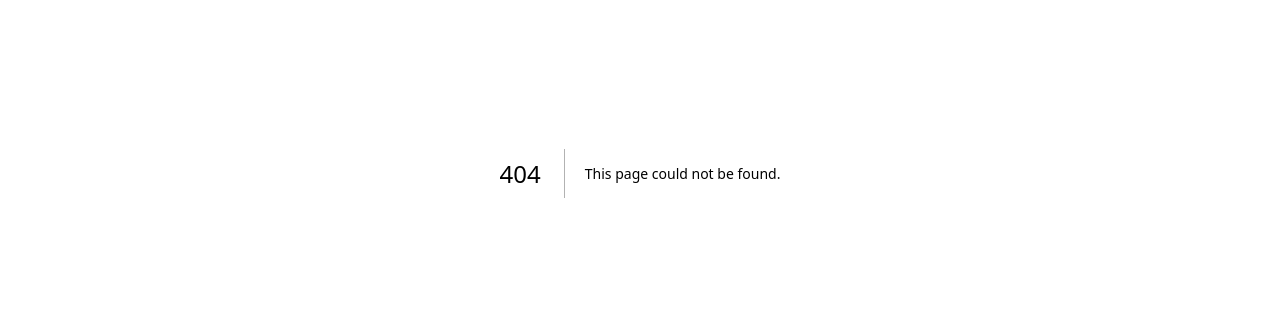
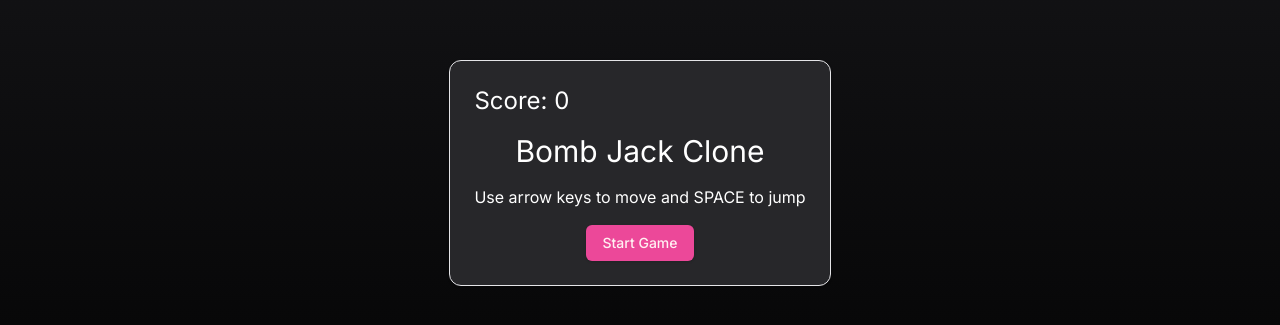
Before and after one commit to magnolia-AI/NittysProjekt-odyoo, a Next.js app: page /game in a window 1280 px wide. Before the commit this address had no page. Shown: the part 227-552 px from the top of the page. Built offline with nearby package versions, Linux system fonts and the light colour scheme.

Commit message:
Update 1 files

```diff
--- /dev/null
+++ b/app/game/page.tsx
@@ -0,0 +1,170 @@
+"use client"
+import { useEffect, useRef, useState } from 'react'
+import { Button } from '@/components/ui/button'
+import { Card } from '@/components/ui/card'
+const GAME_WIDTH = 800
+const GAME_HEIGHT = 600
+const PLAYER_SIZE = 30
+const BOMB_SIZE = 20
+const GRAVITY = 0.5
+const JUMP_FORCE = -12
+interface GameObject {
+  x: number
+  y: number
+  velocityY: number
+  velocityX: number
+}
+interface Bomb {
+  x: number
+  y: number
+  collected: boolean
+}
+export default function GamePage() {
+  const canvasRef = useRef<HTMLCanvasElement>(null)
+  const [gameStarted, setGameStarted] = useState(false)
+  const [score, setScore] = useState(0)
+  const [player, setPlayer] = useState<GameObject>({
+    x: GAME_WIDTH / 2,
+    y: GAME_HEIGHT - PLAYER_SIZE,
+    velocityY: 0,
+    velocityX: 0
+  })
+    const [bombs, setBombs] = useState<Bomb[]>([
+    { x: 100, y: 300, collected: false },
+    { x: 300, y: 200, collected: false },
+    { x: 500, y: 400, collected: false },
+    { x: 700, y: 250, collected: false },
+  ])
+  const [keys, setKeys] = useState({
+    ArrowLeft: false,
+    ArrowRight: false,
+    " ": false, // Space key
+  })
+  useEffect(() => {
+    if (!gameStarted) return
+    const handleKeyDown = (e: KeyboardEvent) => {
+      if (e.key in keys) {
+        e.preventDefault() // Prevent page scrolling when pressing space
+        setKeys(prev => ({ ...prev, [e.key]: true }))
+      }
+    }
+    const handleKeyUp = (e: KeyboardEvent) => {
+      if (e.key in keys) {
+        e.preventDefault() // Prevent page scrolling when pressing space
+        setKeys(prev => ({ ...prev, [e.key]: false }))
+      }
+    }
+    window.addEventListener('keydown', handleKeyDown)
+    window.addEventListener('keyup', handleKeyUp)
+    return () => {
+      window.removeEventListener('keydown', handleKeyDown)
+      window.removeEventListener('keyup', handleKeyUp)
+    }
+  }, [gameStarted])
+  useEffect(() => {
+    if (!gameStarted) return
+    const gameLoop = setInterval(() => {
+      setPlayer(prev => {
+        let newX = prev.x
+        let newY = prev.y
+        let newVelocityY = prev.velocityY
+        let newVelocityX = prev.velocityX
+        // Horizontal movement
+        if (keys.ArrowLeft) newVelocityX = -5
+        else if (keys.ArrowRight) newVelocityX = 5
+        else newVelocityX *= 0.8 // Friction
+        // Jump with spacebar
+        if (keys[" "] && prev.y === GAME_HEIGHT - PLAYER_SIZE) {
+          newVelocityY = JUMP_FORCE
+        }
+        // Apply gravity
+        newVelocityY += GRAVITY
+        // Update position
+        newX += newVelocityX
+        newY += newVelocityY
+        // Ground collision
+        if (newY > GAME_HEIGHT - PLAYER_SIZE) {
+          newY = GAME_HEIGHT - PLAYER_SIZE
+          newVelocityY = 0
+        }
+        // Wall collision
+        if (newX < 0) newX = 0
+        if (newX > GAME_WIDTH - PLAYER_SIZE) newX = GAME_WIDTH - PLAYER_SIZE
+        // Check bomb collection
+        setBombs(prevBombs => {
+          let updated = false
+          const newBombs = prevBombs.map(bomb => {
+            if (!bomb.collected &&
+                Math.abs(newX - bomb.x) < PLAYER_SIZE &&
+                Math.abs(newY - bomb.y) < PLAYER_SIZE) {
+              updated = true
+              setScore(prev => prev + 100)
+              return { ...bomb, collected: true }
+            }
+            return bomb
+          })
+          return updated ? newBombs : prevBombs
+        })
+        return {
+          x: newX,
+          y: newY,
+          velocityY: newVelocityY,
+          velocityX: newVelocityX
+        }
+      })
+    }, 1000 / 60) // 60 FPS
+    return () => clearInterval(gameLoop)
+  }, [gameStarted, keys])
+  useEffect(() => {
+    if (!gameStarted) return
+    const canvas = canvasRef.current
+    if (!canvas) return
+    const ctx = canvas.getContext('2d')
+    if (!ctx) return
+    const render = () => {
+      // Clear canvas
+      ctx.fillStyle = '#000'
+      ctx.fillRect(0, 0, GAME_WIDTH, GAME_HEIGHT)
+      // Draw player
+      ctx.fillStyle = '#ff0000'
+      ctx.fillRect(player.x, player.y, PLAYER_SIZE, PLAYER_SIZE)
+      // Draw bombs
+      bombs.forEach(bomb => {
+        if (!bomb.collected) {
+          ctx.fillStyle = '#ffff00'
+          ctx.beginPath()
+          ctx.arc(bomb.x + BOMB_SIZE/2, bomb.y + BOMB_SIZE/2, BOMB_SIZE/2, 0, Math.PI * 2)
+          ctx.fill()
+        }
+      })
+      requestAnimationFrame(render)
+    }
+    render()
+  }, [gameStarted, player, bombs])
+  return (
+    <div className="flex min-h-screen flex-col items-center justify-center p-24 bg-gradient-to-b from-zinc-900 to-black">
+      <Card className="p-6 bg-zinc-800 text-white">
+        <div className="text-2xl mb-4">Score: {score}</div>
+        {!gameStarted ? (
+          <div className="text-center">
+            <h1 className="text-3xl mb-4">Bomb Jack Clone</h1>
+            <p className="mb-4">Use arrow keys to move and SPACE to jump</p>
+            <Button
+              onClick={() => setGameStarted(true)}
+              className="bg-pink-500 hover:bg-pink-600"
+            >
+              Start Game
+            </Button>
+          </div>
+        ) : (
+          <canvas
+            ref={canvasRef}
+            width={GAME_WIDTH}
+            height={GAME_HEIGHT}
+            className="border border-zinc-600"
+          />
+        )}
+      </Card>
+    </div>
+  )
+}
```
